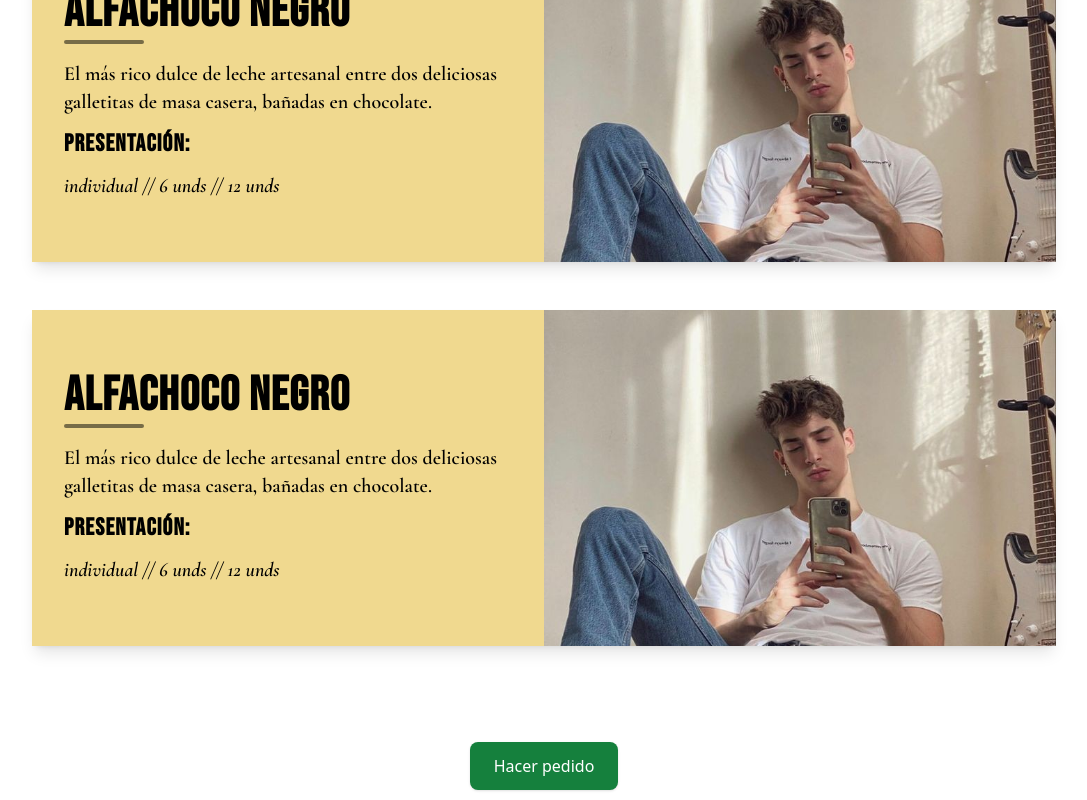
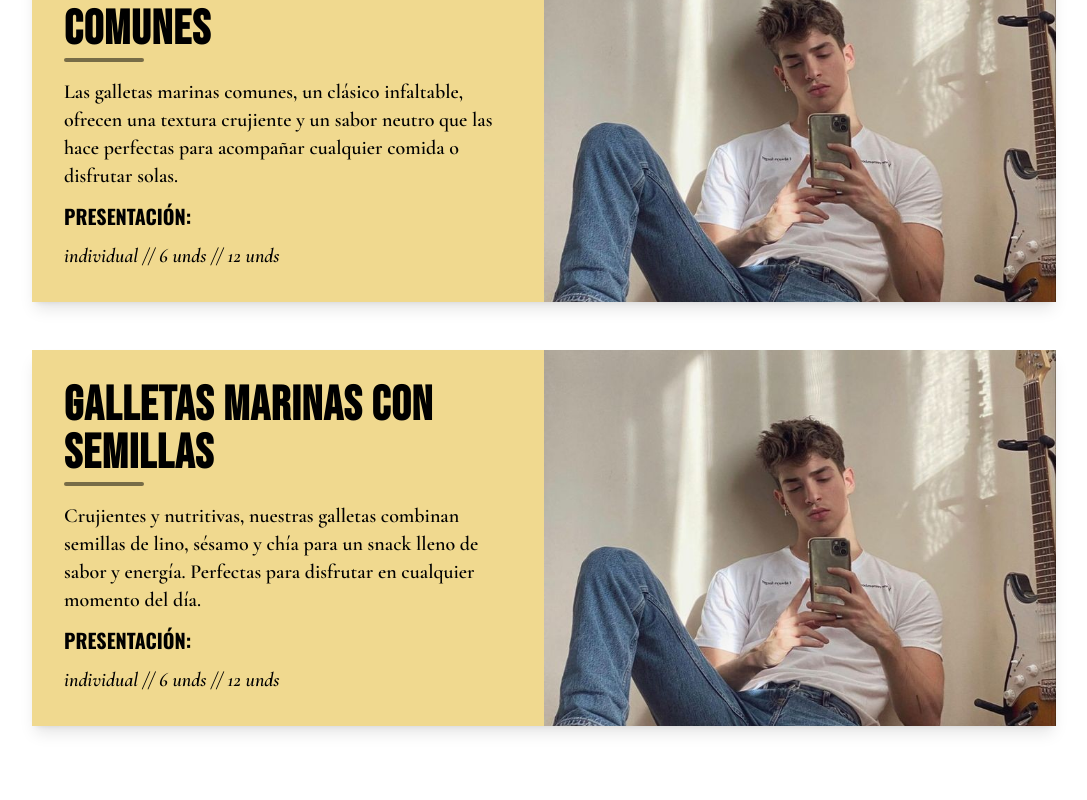
Before and after one commit to Nico09Barberis/500millas, a React (Vite) app in the folder 500-millas-web/: page /productos in a window 1280 px wide. Shown: the part 1720-2520 px from the top of the page, without its empty margins (96-1183 px from the left). Built offline with nearby package versions, Linux system fonts and the light colour scheme; a web font is replaced by a local one.

Commit message:
nuevos ajustes visuales tanto en el modal como en el form

```diff
--- a/500-millas-web/src/components/common/OrderForm.jsx
+++ b/500-millas-web/src/components/common/OrderForm.jsx
@@ -72,7 +72,7 @@ const OrderForm = ({ products, whatsappNumber }) => {
               min="0"
               value={quantities[product.id] || 0}
               onChange={(e) => handleQuantityChange(product.id, e.target.value)}
-              className="bg-slate-800 w-full rounded-xl border border-gray-700 px-3 py-2 text-gray-200 text-sm placeholder-gray-400 focus:outline-none focus:ring-2 focus:ring-gray-700 focus:ring-offset-2 focus:ring-offset-slate-900 transition"
+              className="bg-slate-800 w-11/12 rounded-xl border border-gray-700 px-3 py-2 text-gray-200 text-sm placeholder-gray-400 focus:outline-none focus:ring-2 focus:ring-gray-700 focus:ring-offset-2 focus:ring-offset-slate-900 transition"
             />
           </div>
         ))}
--- a/500-millas-web/src/sections/product/ProductSection.jsx
+++ b/500-millas-web/src/sections/product/ProductSection.jsx
@@ -7,7 +7,7 @@ import OrderForm from "../../components/common/OrderForm";
 const products = [
   {
     id: 1,
-    name: "caja premium",
+    name: "Caja premium",
     description:
       "Contiene 12 alfajores santafesinos artesanales: tres galletas y dos suaves capas de dulce de leche, bañadas en glase. Perfecto para regalar, acompañar un evento especial o simplemente darse un gusto.",
     presentation: ["12 unid", "560 g", "30 x 40 cm"],
@@ -16,27 +16,24 @@ const products = [
   },
   {
     id: 2,
-    name: "ALFACHOCO NEGRO",
-    description:
-      "El más rico dulce de leche artesanal entre dos deliciosas galletitas de masa casera, bañadas en chocolate.",
+    name: "Paquete de alfajores santafesinos",
+    description: "El más rico dulce de leche artesanal entre dos deliciosas galletitas de masa casera, bañadas en chocolate.",
     presentation: ["individual", "6 unds", "12 unds"],
     img: imgProduct,
     imgHover: imgProductHover,
   },
   {
     id: 3,
-    name: "ALFACHOCO NEGRO",
-    description:
-      "El más rico dulce de leche artesanal entre dos deliciosas galletitas de masa casera, bañadas en chocolate.",
+    name: "Galletas marinas comunes",
+    description: "Las galletas marinas comunes, un clásico infaltable, ofrecen una textura crujiente y un sabor neutro que las hace perfectas para acompañar cualquier comida o disfrutar solas.",
     presentation: ["individual", "6 unds", "12 unds"],
     img: imgProduct,
     imgHover: imgProductHover,
   },
   {
     id: 4,
-    name: "ALFACHOCO NEGRO",
-    description:
-      "El más rico dulce de leche artesanal entre dos deliciosas galletitas de masa casera, bañadas en chocolate.",
+    name: "Galletas marinas con semillas",
+    description: "Crujientes y nutritivas, nuestras galletas combinan semillas de lino, sésamo y chía para un snack lleno de sabor y energía. Perfectas para disfrutar en cualquier momento del día.",
     presentation: ["individual", "6 unds", "12 unds"],
     img: imgProduct,
     imgHover: imgProductHover,
@@ -77,7 +74,7 @@ const ProductSection = () => {
                 <p className="font-cormorant-garamond text-xl text-black font-semibold">
                   {product.description}
                 </p>
-                <p className="font-bebas text-2xl font-semibold uppercase text-black tracking-wider">
+                <p className="font-oswald text-xl uppercase text-black">
                   Presentación:
                 </p>
                 <p className="font-cormorant-garamond text-xl italic font-semibold text-black">
@@ -106,7 +103,7 @@ const ProductSection = () => {
         <div className="mt-12 text-center">
           <button
             onClick={() => setIsOpen(true)}
-            className="px-6 py-3 bg-green-700 text-white rounded-lg shadow hover:bg-green-800 transition"
+            className="px-6 py-2 border-2 border-[#4F4540] bg-transparent font-bebas text-lg sm:text-xl uppercase tracking-widest text-[#5C4033] hover:bg-[#4F4540] hover:text-[#F0D98F] font-semibold transition-all duration-200 shadow-sm hover:shadow-md"
           >
             Hacer pedido
           </button>
```
